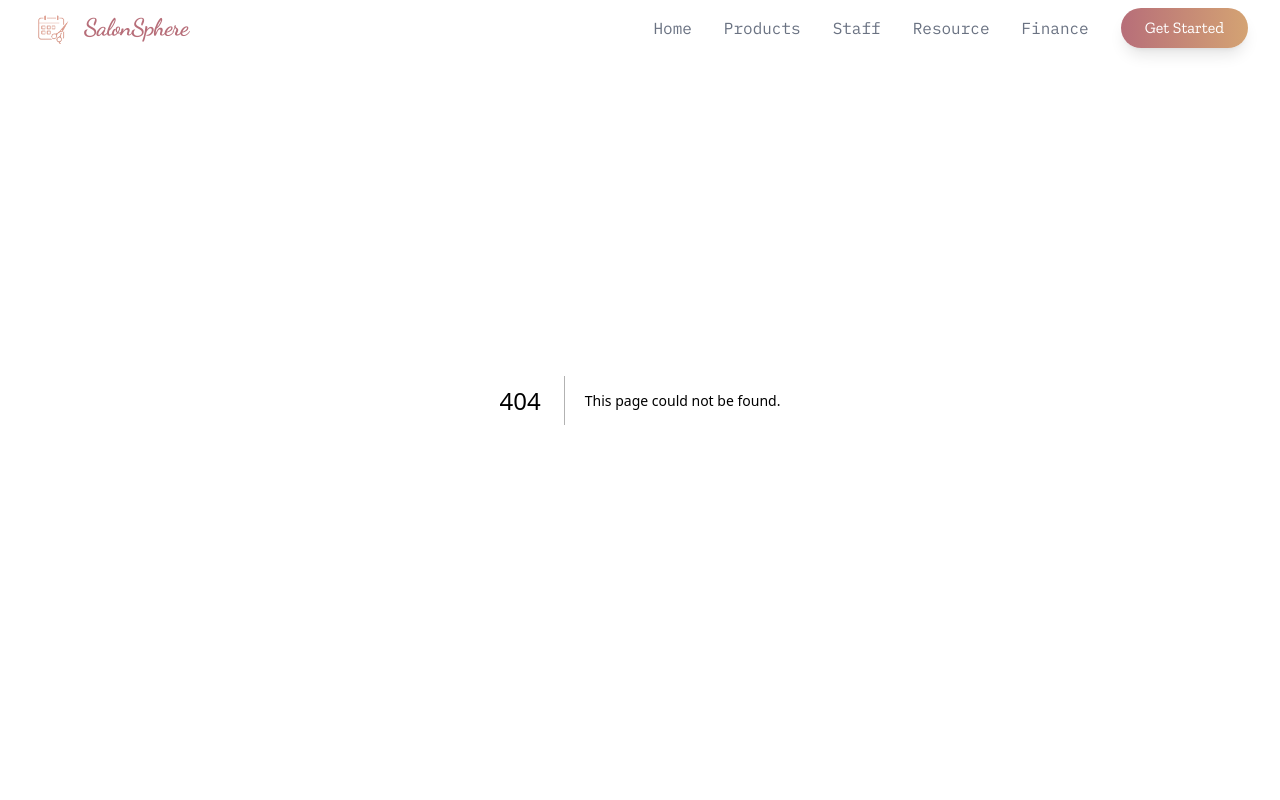
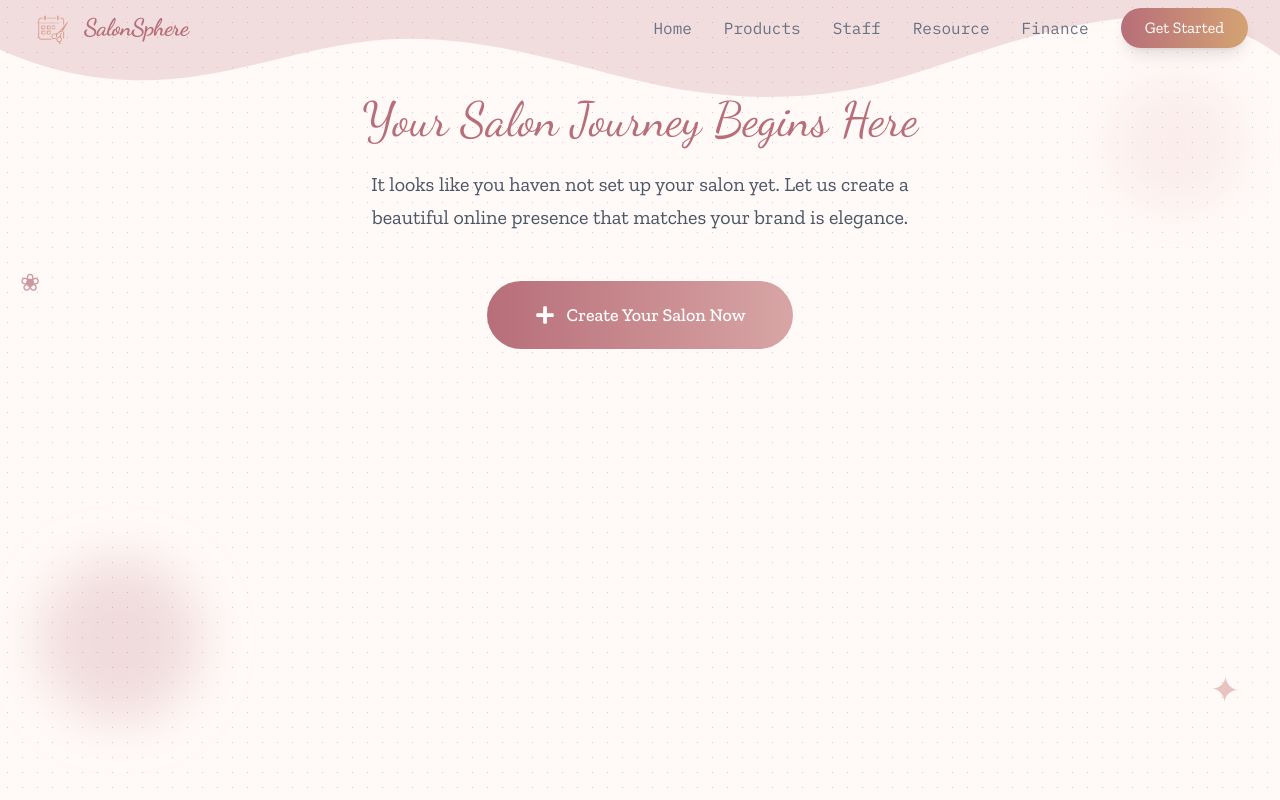
Before and after one commit to satyam-svg/Salon-Software-frontend-, a Next.js app: page /1/salon/not_creted in a window 1280 px wide. Before the commit this address had no page. Shown: the top 800 px of the page. Built offline with nearby package versions, Linux system fonts and the light colour scheme.

Commit message:
created struture

```diff
--- a/src/Components/FinancialManagement.tsx
+++ b/src/Components/FinancialManagement.tsx
@@ -1,5 +1,4 @@
 "use client";
-
 import { motion, useInView } from "framer-motion";
 import Image from "next/image";
 import { useRef, useState, useEffect } from "react";
--- /dev/null
+++ b/src/app/(dashboard)/[userId]/salon/not_creted/page.tsx
@@ -0,0 +1,145 @@
+'use client';
+
+import { motion } from 'framer-motion';
+import { FaPlus } from 'react-icons/fa';
+
+const NoSalonPage = () => {
+  const containerVariants = {
+    hidden: { opacity: 0 },
+    visible: {
+      opacity: 1,
+      transition: {
+        staggerChildren: 0.2,
+        delayChildren: 0.3
+      }
+    }
+  };
+
+  const itemVariants = {
+    hidden: { y: 30, opacity: 0 },
+    visible: {
+      y: 0,
+      opacity: 1,
+      transition: {
+        type: "spring",
+        stiffness: 100,
+        damping: 15
+      }
+    }
+  };
+
+  const buttonVariants = {
+    rest: { scale: 1 },
+    hover: {
+      scale: 1.05,
+      boxShadow: "0 20px 40px -10px rgba(183, 110, 121, 0.3)",
+      transition: {
+        type: "spring",
+        stiffness: 300
+      }
+    },
+    tap: { scale: 0.95 }
+  };
+
+  return (
+    <div className="min-h-screen flex flex-col">
+      <motion.main
+        className="flex-1 relative bg-[#fff9f7] pt-24 pb-16 overflow-hidden"
+        style={{
+          backgroundImage: "radial-gradient(#e8c4c0 0.5px, transparent 0.5px)",
+          backgroundSize: "15px 15px"
+        }}
+        variants={containerVariants}
+        initial="hidden"
+        animate="visible"
+      >
+        {/* Decorative Elements */}
+        <div className="absolute top-0 left-0 w-full h-32 overflow-hidden">
+          <svg
+            className="absolute top-0 left-0 w-full h-full"
+            viewBox="0 0 1200 120"
+            preserveAspectRatio="none"
+          >
+            <path
+              d="M0,0V46.29c47.79,22.2,103.59,32.17,158,28,70.36-5.37,136.33-33.31,206.8-37.5C438.64,32.43,512.34,53.67,583,72.05c69.27,18,138.3,24.88,209.4,13.08,36.15-6,69.85-17.84,104.45-29.34C989.49,25,1113-14.29,1200,52.47V0Z"
+              className="fill-[#b76e79] opacity-20"
+            />
+          </svg>
+        </div>
+
+        <div className="absolute top-20 right-10 w-32 h-32 rounded-full bg-[#e8c4c0] opacity-20 mix-blend-multiply filter blur-xl animate-blob"></div>
+        <div className="absolute bottom-20 left-10 w-40 h-40 rounded-full bg-[#b76e79] opacity-20 mix-blend-multiply filter blur-xl animate-blob animation-delay-2000"></div>
+
+        <div className="container mx-auto px-6 relative z-10">
+          <motion.div
+            className="max-w-2xl mx-auto text-center"
+            variants={containerVariants}
+          >
+
+            <motion.h1
+              className="text-5xl font-playfair text-[#b76e79] mb-6"
+              style={{ fontFamily: "'Dancing Script', cursive" }}
+              variants={itemVariants}
+            >
+              Your Salon Journey Begins Here
+            </motion.h1>
+
+            <motion.p
+              className="text-xl text-gray-600 mb-12 leading-relaxed max-w-xl mx-auto"
+              variants={itemVariants}
+            >
+              It looks like you haven not set up your salon yet. Let us create a beautiful online presence that matches your brand is elegance.
+            </motion.p>
+
+            <motion.div variants={itemVariants}>
+              <motion.button
+                className="bg-gradient-to-r from-[#b76e79] to-[#d8a5a5] text-white px-12 py-5 rounded-full text-lg font-medium flex items-center gap-3 mx-auto transform transition-all duration-300"
+                variants={buttonVariants}
+                whileHover="hover"
+                whileTap="tap"
+                initial="rest"
+                animate="rest"
+              >
+                <FaPlus className="text-xl" />
+                Create Your Salon Now
+              </motion.button>
+            </motion.div>
+          </motion.div>
+        </div>
+
+        {/* Floating decorative elements */}
+        <motion.div
+          className="absolute top-1/3 left-5 text-[#b76e79] text-2xl opacity-70"
+          animate={{
+            y: [0, -15, 0],
+            rotate: [0, 10, -10, 0]
+          }}
+          transition={{
+            duration: 5,
+            repeat: Infinity,
+            ease: "easeInOut",
+            delay: 0.5
+          }}
+        >
+          ❀
+        </motion.div>
+        <motion.div
+          className="absolute bottom-20 right-10 text-[#e8c4c0] text-4xl"
+          animate={{
+            y: [0, -10, 0],
+            rotate: [0, 5, -5, 0]
+          }}
+          transition={{
+            duration: 4,
+            repeat: Infinity,
+            ease: "easeInOut"
+          }}
+        >
+          ✦
+        </motion.div>
+      </motion.main>
+    </div>
+  );
+};
+
+export default NoSalonPage;
```
Also changed, not shown: src/app/(dashboard)/[userId]/page.tsx (added), src/app/(dashboard)/[userId]/salon/creating/page.tsx (added).
